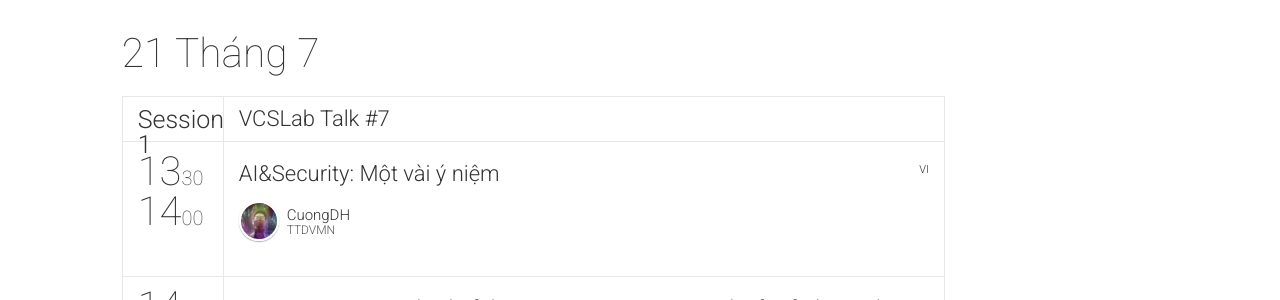
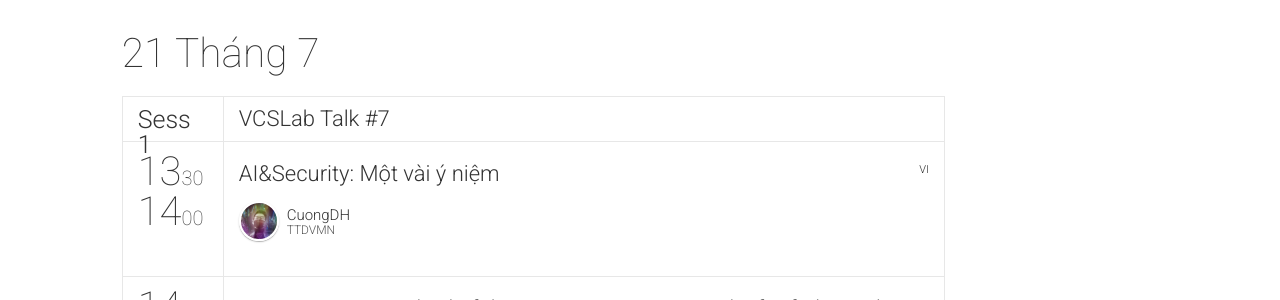
Before and after one commit to vcslab/talk, a Jekyll site: the page built from schedule.html, in a window 1280 px wide and 1400 px high, scrolled down 281 px. Shown: the part 155-455 px from the top of the window. Built offline with Jekyll 4.4.1, drawn with Linux system fonts in a browser that asks for light colours; nearby versions of some CDN libraries; comment, search, counter and statistics services are not loaded.

Commit message:
Update schedule.html

```diff
--- a/_includes/schedule.html
+++ b/_includes/schedule.html
@@ -5,7 +5,7 @@
         <div class="schedule-table col-lg-8 col-md-10 col-md-offset-1">
             <h4 class="schedule-table-heading">{{ day.dateReadable }}</h4>
             <div class="timeslot track-header stick-header">
-                <div class="track-header-label">Session {{ forloop.index }}</div>
+                <div class="track-header-label">Sess {{ forloop.index }}</div>
                 <div class="timeslot-elements flexbox-wrapper">
                     {% for track in day.tracks %}
                     {% assign trackColWidth = 12 | divided_by: forloop.length %}
```
